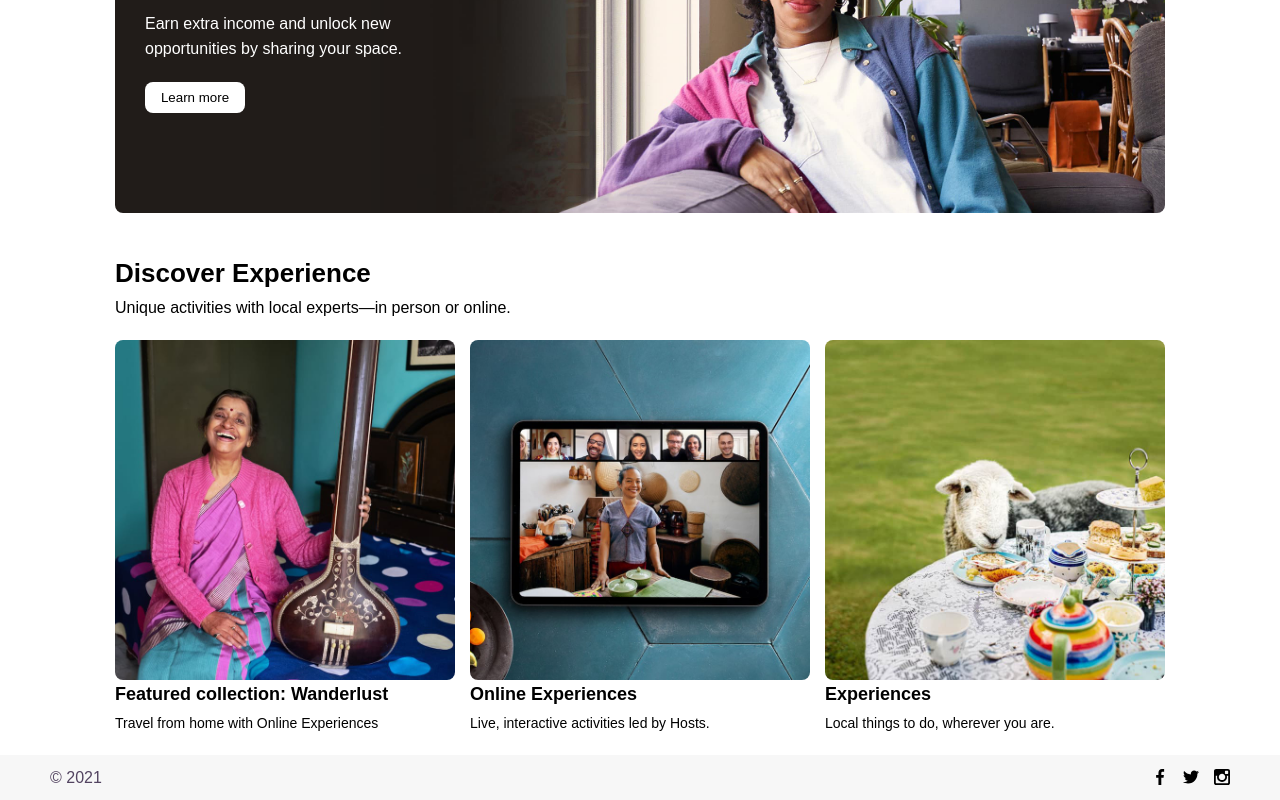
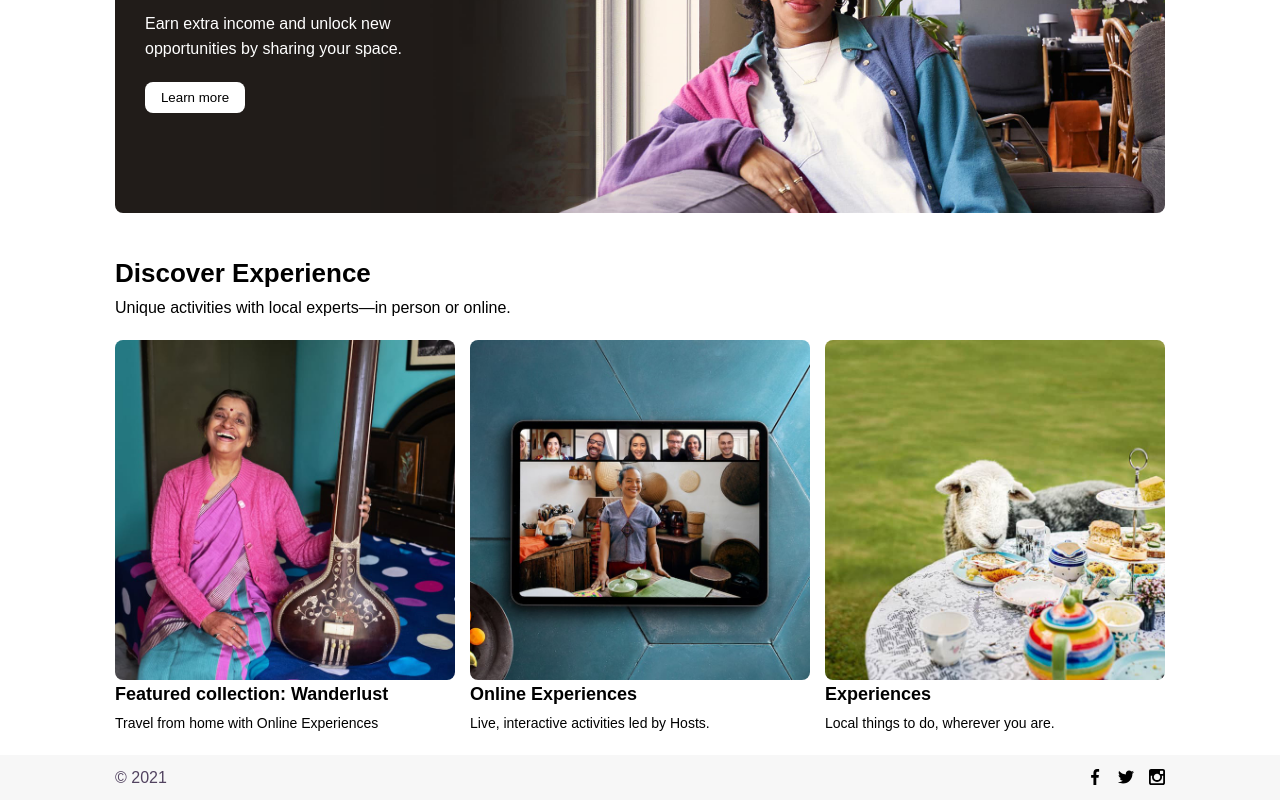
Before and after one commit to Giladpl/airbnb-mock-proj, a React (Create React App) app: page / in a window 1280 px wide. Shown: the part 1377-2177 px from the top of the page. Built offline with nearby package versions, Linux system fonts and the light colour scheme; a web font is replaced by a local one.

Commit message:
css footer

```diff
--- a/src/cmps/MainFooter/MainFooter.jsx
+++ b/src/cmps/MainFooter/MainFooter.jsx
@@ -6,12 +6,14 @@ import twitter from '../../assets/img/twitter.svg';
 export const MainFooter = (props) => {
 
     return (
-        <footer className="footer flex-between">
-            <div>© 2021 </div>
-            <div className="flex">
-                <img src={facebook} alt="" />
-                <img src={twitter} alt="" />
-                <img src={instagram} alt="" />
+        <footer className="footer">
+            <div className="main-layout flex-between">
+                <div>© 2021 </div>
+                <div className="flex">
+                    <img src={facebook} alt="" />
+                    <img src={twitter} alt="" />
+                    <img src={instagram} alt="" />
+                </div>
             </div>
         </footer>
     )
--- a/src/cmps/MainFooter/MainFooter.scss
+++ b/src/cmps/MainFooter/MainFooter.scss
@@ -1,5 +1,5 @@
 .footer {
-    padding: 10px 50px;
+    padding: 10px 0;
     background-color: #f7f7f7;
     color:#524360;
 
```
